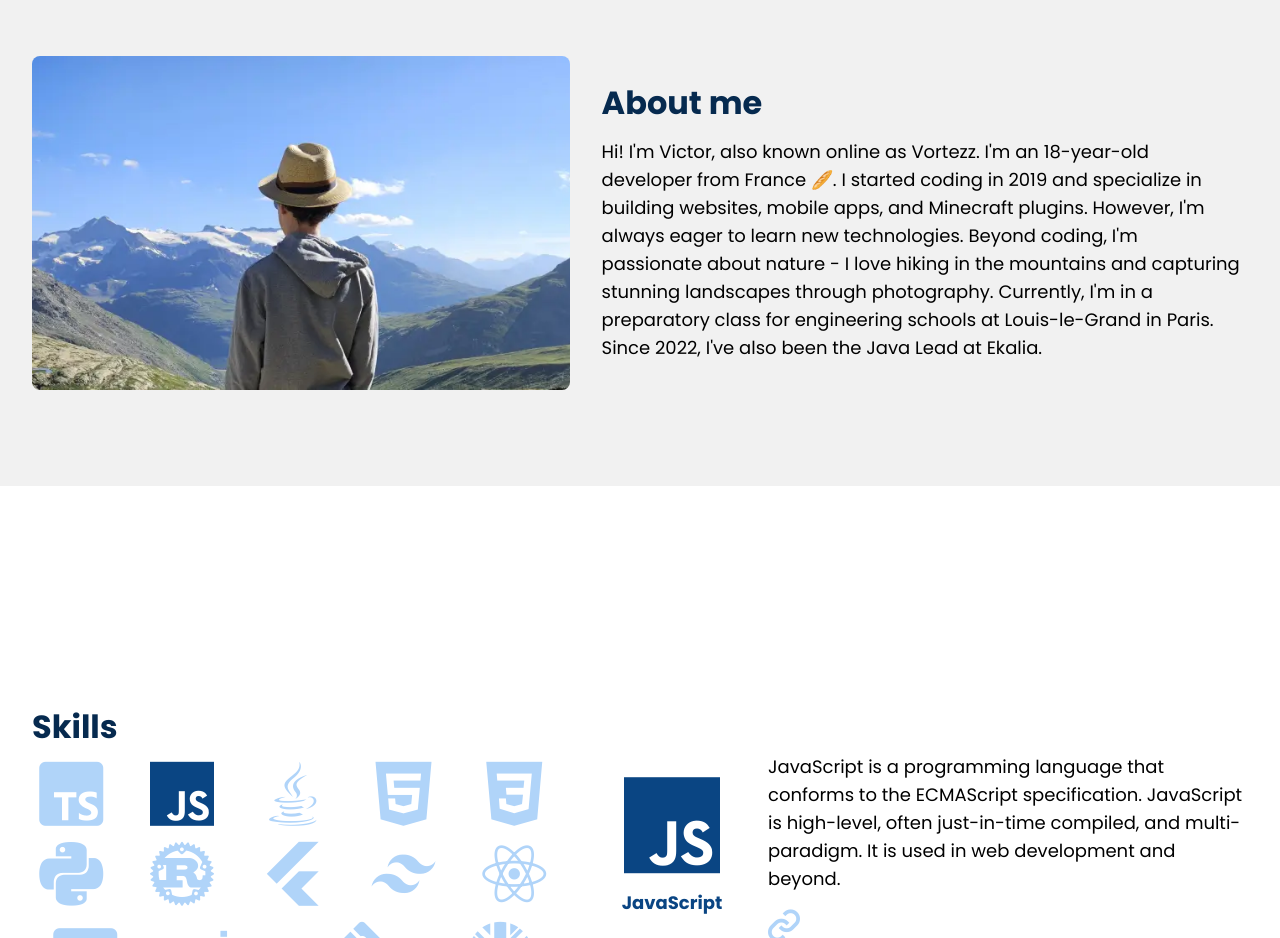
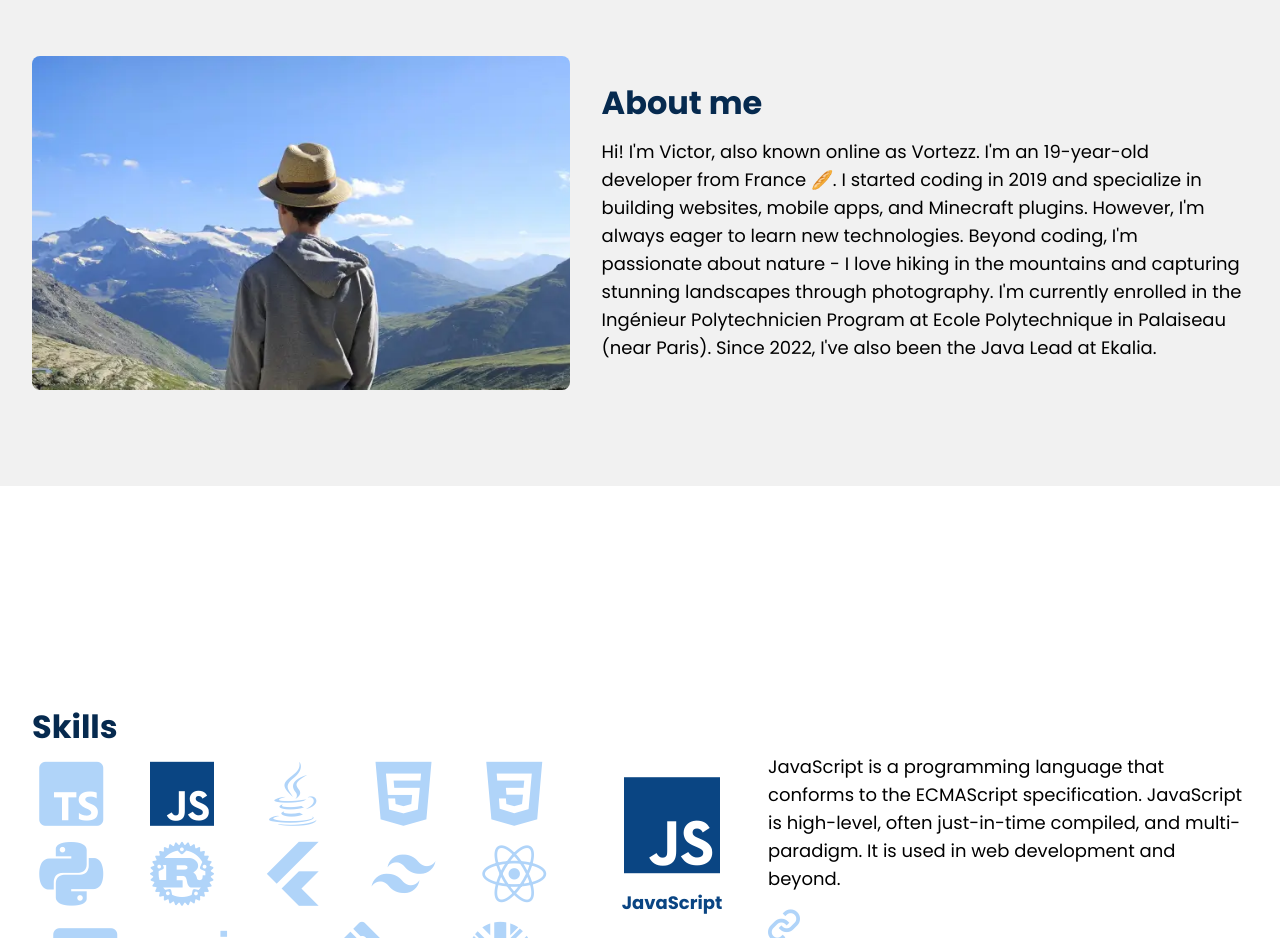
Before and after one commit to Vortezz/vortezzdev, a React (Vite) app: page / in a window 1280 px wide. Shown: the part 840-1778 px from the top of the page. Built offline with nearby package versions, Linux system fonts and the light colour scheme.

Commit message:
fix: education and age

```diff
--- a/src/pages/HomePage.tsx
+++ b/src/pages/HomePage.tsx
@@ -92,12 +92,12 @@ export function HomePage() {
 							About me
 						</h2>
 						<div className={"text-lg mt-4 dark:text-white"}>
-							Hi! I'm Victor, also known online as Vortezz. I'm an 18-year-old developer from France 🥖. I started coding in 2019 and specialize in building websites, mobile apps, and Minecraft plugins.
+							Hi! I'm Victor, also known online as Vortezz. I'm an 19-year-old developer from France 🥖. I started coding in 2019 and specialize in building websites, mobile apps, and Minecraft plugins.
 							However, I'm always eager to learn new technologies.
 
 							Beyond coding, I'm passionate about nature - I love hiking in the mountains and capturing stunning landscapes through photography.
 
-							Currently, I'm in a preparatory class for engineering schools at Louis-le-Grand in Paris. Since 2022, I've also been the Java Lead at <a target="_blank"
+							I'm currently enrolled in the Ingénieur Polytechnicien Program at Ecole Polytechnique in Palaiseau (near Paris). Since 2022, I've also been the Java Lead at <a target="_blank"
 							href="https://ekalia.fr/"
 							rel="noreferrer">Ekalia</a>.
 						</div>
```
